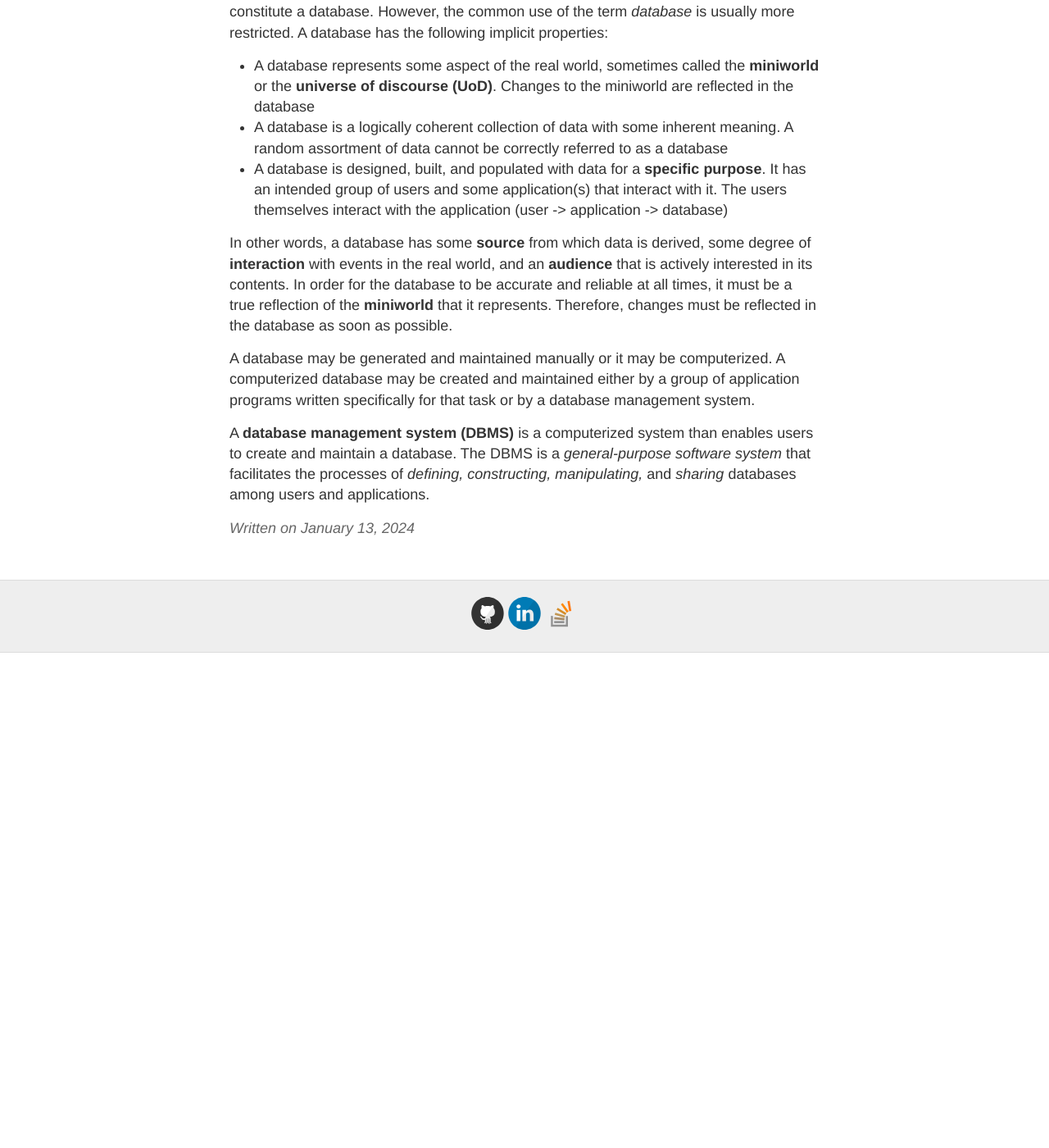
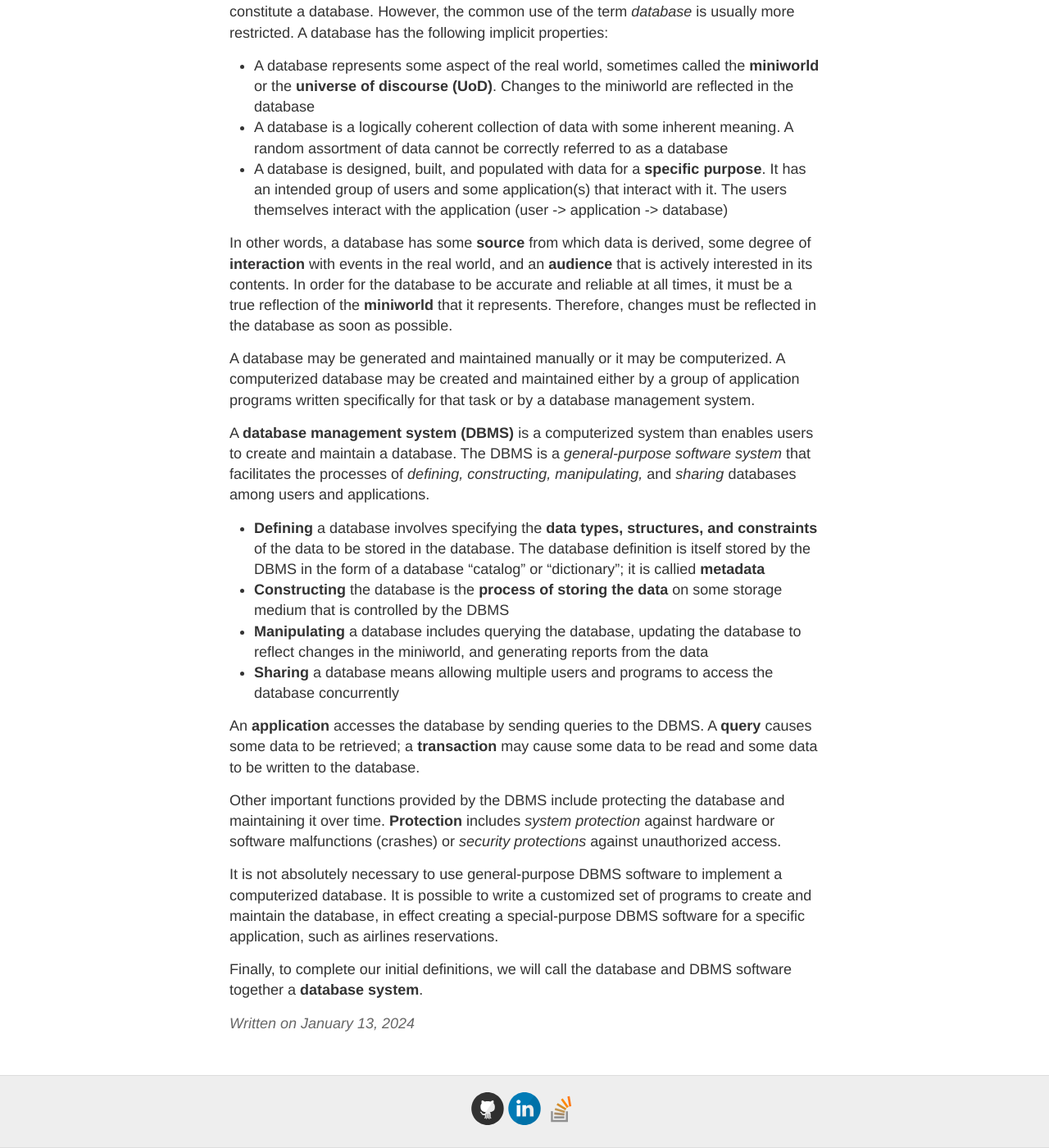
Before and after one commit to gutucristian/gutucristian.github.io, a Jekyll site: the page built from _posts/2024-01-13-Database-Systems-Concepts-And-Design.md, in a window 1280 px wide and 1400 px high, scrolled down 630 px. Shown: the whole window at 82% size. Built offline with Jekyll 4.4.1, drawn with Linux system fonts in a browser that asks for light colours; our own code applies the rules of GitHub Pages for plain Markdown files; before the commit the page ends 1426 px from its top, so only the background shows below that.

Commit message:
Update 2024-01-13-Database-Systems-Concepts-And-Design.md

```diff
--- a/_posts/2024-01-13-Database-Systems-Concepts-And-Design.md
+++ b/_posts/2024-01-13-Database-Systems-Concepts-And-Design.md
@@ -21,3 +21,19 @@ In other words, a database has some **source** from which data is derived, some
 A database may be generated and maintained manually or it may be computerized. A computerized database may be created and maintained either by a group of application programs written specifically for that task or by a database management system.
 
 A **database management system (DBMS)** is a computerized system than enables users to create and maintain a database. The DBMS is a *general-purpose software system* that facilitates the processes of *defining, constructing, manipulating,* and *sharing* databases among users and applications.
+
+- **Defining** a database involves specifying the **data types, structures, and constraints** of the data to be stored in the database. The database definition is itself stored by the DBMS in the form of a database "catalog" or "dictionary"; it is callied **metadata**
+- **Constructing** the database is the **process of storing the data** on some storage medium that is controlled by the DBMS
+- **Manipulating** a database includes querying the database, updating the database to reflect changes in the miniworld, and generating reports from the data
+- **Sharing** a database means allowing multiple users and programs to access the database concurrently
+
+An **application** accesses the database by sending queries to the DBMS. A **query** causes some data to be retrieved; a **transaction** may cause some data to be read and some data to be written to the database.
+
+Other important functions provided by the DBMS include protecting the database and maintaining it over time. **Protection** includes *system protection* against hardware or software malfunctions (crashes) or *security protections* against unauthorized access.
+
+It is not absolutely necessary to use general-purpose DBMS software to implement
+a computerized database. It is possible to write a customized set of programs to create and maintain the database, in effect creating a special-purpose DBMS software
+for a specific application, such as airlines reservations.
+
+Finally, to complete our initial definitions, we will call the database and DBMS software
+together a **database system**.
```
